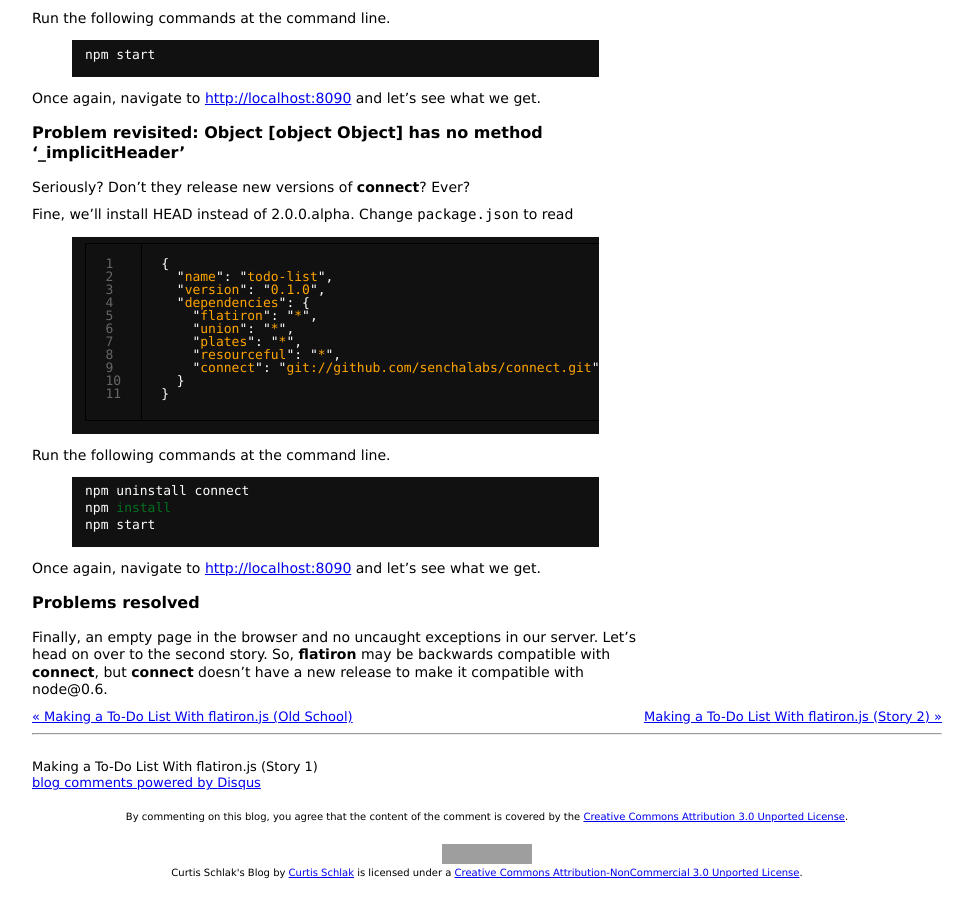
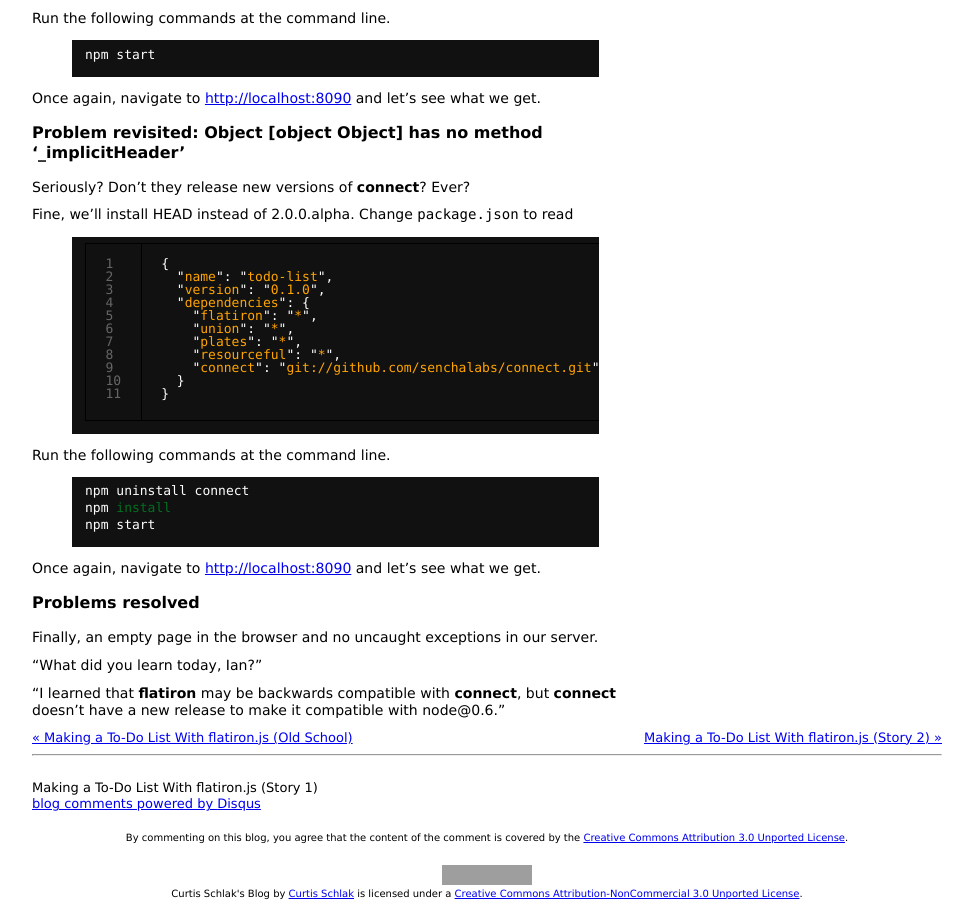
Before and after one commit to roberts-sandbox/test-realist, a Jekyll site: the page built from _posts/2012-01-11-get-to-know-flatiron.js-by-building-a-todo-app-story-1.md, in a window 1280 px wide and 900 px high, scrolled down 1736 px. Shown: the whole window, without its empty margins (153-1125 px from the left). Built offline with Jekyll 4.4.1, drawn with Linux system fonts in a browser that asks for light colours; before the commit the page ends 2615 px from its top, so only the background shows below that; some of the changed text lies outside the part shown; grey boxes are pictures that could not be loaded.

Commit message:
Fix some minor problems with the post. Give the post a new ending.

```diff
--- a/_posts/2012-01-11-get-to-know-flatiron.js-by-building-a-todo-app-story-1.md
+++ b/_posts/2012-01-11-get-to-know-flatiron.js-by-building-a-todo-app-story-1.md
@@ -64,7 +64,7 @@
 repo and look at the
 [history of session.js](https://github.com/senchalabs/connect/commits/master/lib/middleware/session.js),
 then we find out that the version of ``session.js`` that we installed with
-version 1.8.5 of **connect** is at least six months old. Well, let' update
+version 1.8.5 of **connect** is at least six months old. Well, let's update
 connect to the 2.0.0alpha version by specifying the URL to the tarball. Change
 ``package.json`` to read
 
@@ -165,6 +165,9 @@
 ### Problems resolved
 
 Finally, an empty page in the browser and no uncaught exceptions in our
-server. Let's head on over to the second story. So, **flatiron** may be
-backwards compatible with **connect**, but **connect** doesn't have a new
-release to make it compatible with node@0.6.
+server.
+
+"What did you learn today, Ian?"
+
+"I learned that **flatiron** may be backwards compatible with **connect**, but
+**connect** doesn't have a new release to make it compatible with node@0.6."
```
